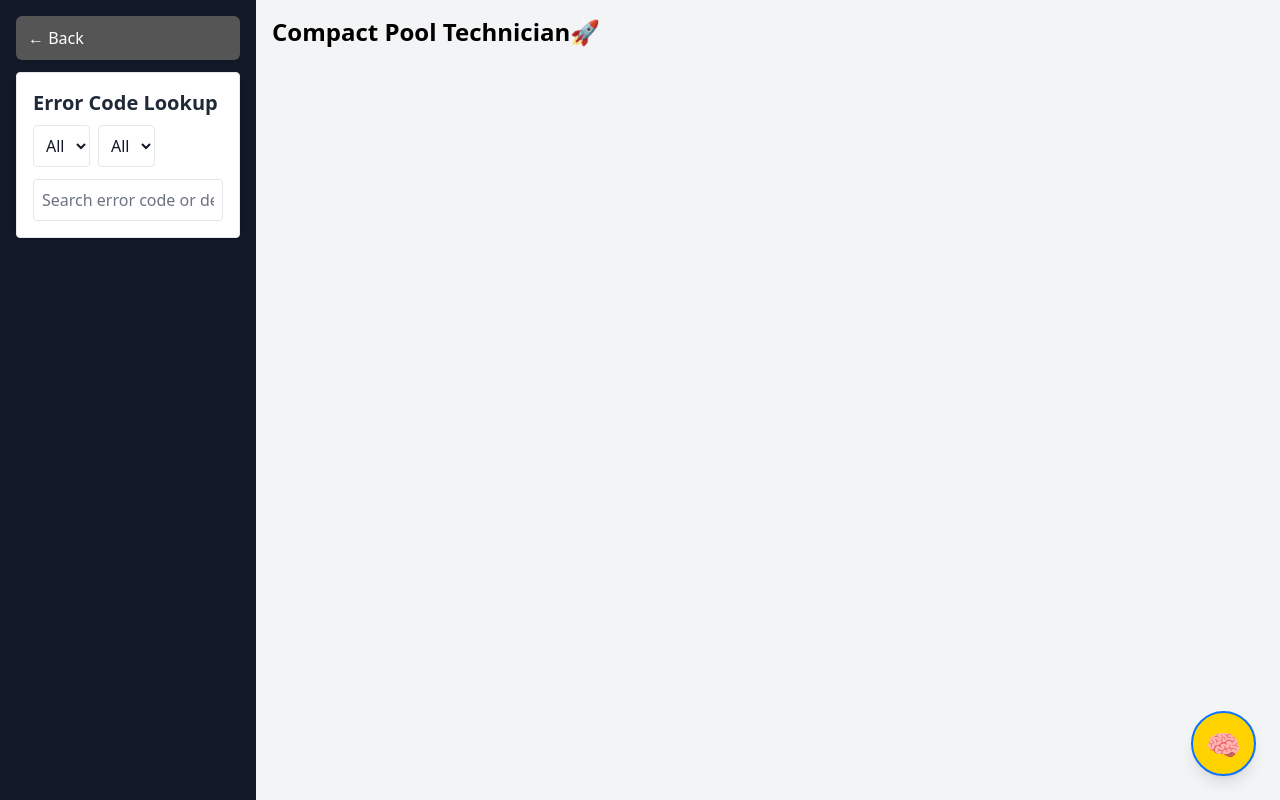
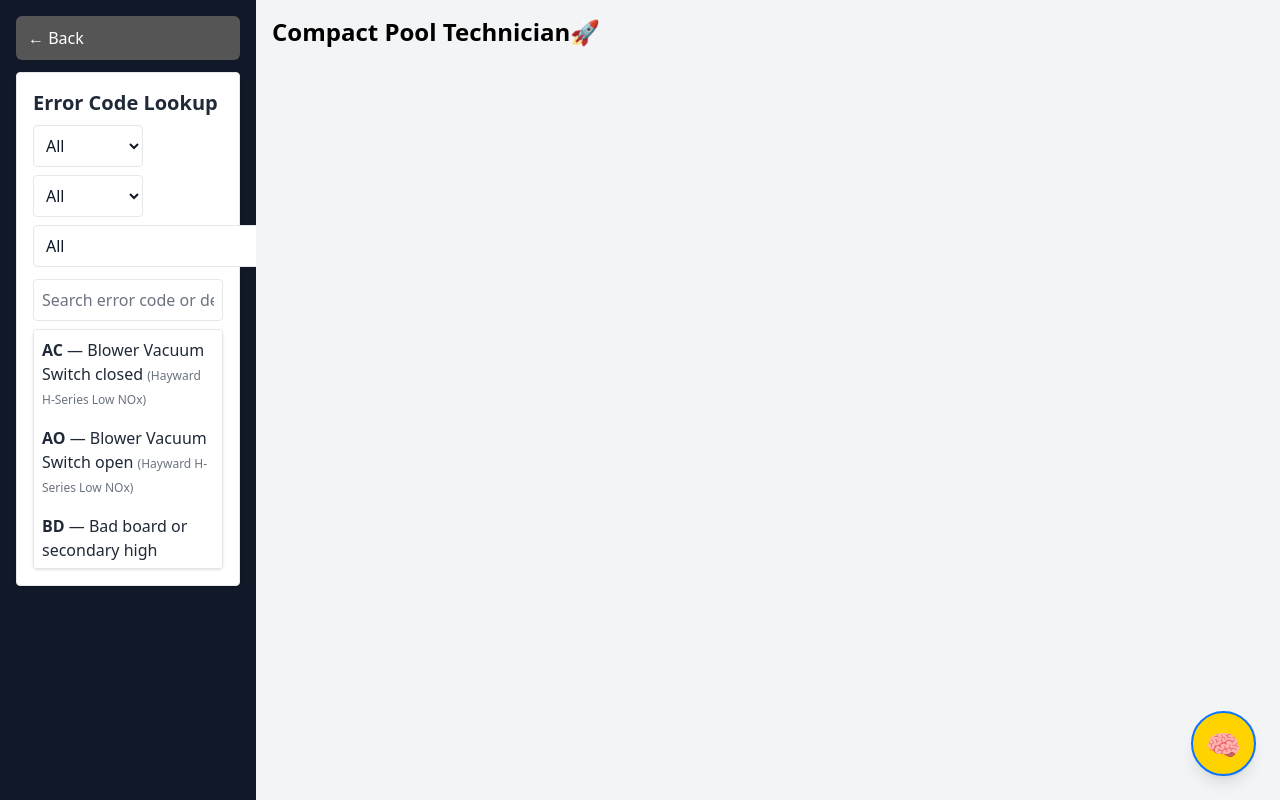
Before and after one commit to WhittonWorks/pocket-pool-technician-react, a React (Create React App) app: page / in a window 1280 px wide. Both pictures are taken after a click on the button "⚡ Error Code Lookup". Built offline with nearby package versions, Linux system fonts and the light colour scheme.

Commit message:
Enhance ErrorLookup with dynamic JSON imports
Refactor ErrorLookup component to dynamically import error JSON files and improve filtering logic.

```diff
--- a/src/ErrorLookup.js
+++ b/src/ErrorLookup.js
@@ -1,14 +1,26 @@
 import React, { useState, useMemo } from "react";
 import Fuse from "fuse.js";
 
-function ErrorLookup({ errors, onSelectError }) {
+/**
+ * ✅ Auto-import all JSON files from /errors folder dynamically
+ *    Each new file dropped in /src/errors will be included automatically.
+ */
+const errorFiles = require.context("./errors", false, /\.json$/);
+const errors = Object.fromEntries(
+  errorFiles.keys().map((key) => [
+    key.replace("./", "").replace(".json", ""),
+    errorFiles(key),
+  ])
+);
+
+function ErrorLookup({ onSelectError }) {
   const [search, setSearch] = useState("");
   const [selected, setSelected] = useState(null);
   const [selectedBrand, setSelectedBrand] = useState("All");
   const [selectedType, setSelectedType] = useState("All");
+  const [selectedModel, setSelectedModel] = useState("All");
 
-  // 🔹 Flatten all brand error files into a single searchable list
-  //    ✅ Includes fallback logic for nested flowTarget structure (Option A)
+  // 🔹 Flatten error data + normalize brand/type/model
   const allErrors = Object.values(errors).flatMap((file) =>
     file.errors.map((e) => ({
       ...e,
@@ -20,14 +32,34 @@ function ErrorLookup({ errors, onSelectError }) {
         file.equipmentType ||
         "Unknown",
       model: e.model || e.flowTarget?.model || file.model || "Unknown",
+      metadata: e.metadata || {},
     }))
   );
 
-  // 🔹 Extract unique brand and type lists for dropdown filters
+  // 🔹 Create brand/type/model dropdown lists
   const brands = ["All", ...new Set(allErrors.map((e) => e.brand))];
-  const types = ["All", ...new Set(allErrors.map((e) => e.equipmentType))];
+  const types = [
+    "All",
+    ...new Set(
+      allErrors
+        .filter((e) => selectedBrand === "All" || e.brand === selectedBrand)
+        .map((e) => e.equipmentType)
+    ),
+  ];
+  const models = [
+    "All",
+    ...new Set(
+      allErrors
+        .filter(
+          (e) =>
+            (selectedBrand === "All" || e.brand === selectedBrand) &&
+            (selectedType === "All" || e.equipmentType === selectedType)
+        )
+        .map((e) => e.model)
+    ),
+  ];
 
-  // 🔹 Synonyms for tech language
+  // 🔹 Synonyms for tech terminology
   const synonymMap = {
     flow: ["circulation", "pressure", "pump", "low flow", "switch", "no flow"],
     ignite: ["fire", "light", "flame", "burn"],
@@ -36,15 +68,12 @@ function ErrorLookup({ errors, onSelectError }) {
     power: ["voltage", "energize", "relay", "transformer"],
   };
 
-  // 🔹 Expand query with synonyms
   const expandQuery = (input) => {
     const words = input.toLowerCase().split(/\s+/).filter(Boolean);
-    return [...new Set(words.flatMap((w) => [w, ...(synonymMap[w] || [])]))].join(
-      " "
-    );
+    return [...new Set(words.flatMap((w) => [w, ...(synonymMap[w] || [])]))].join(" ");
   };
 
-  // 🔹 Configure Fuse.js for fuzzy search
+  // 🔹 Configure Fuse.js
   const fuse = useMemo(() => {
     return new Fuse(allErrors, {
       keys: ["code", "title", "meaning", "description", "fix", "source"],
@@ -54,21 +83,32 @@ function ErrorLookup({ errors, onSelectError }) {
     });
   }, [errors]);
 
-  // 🔍 Perform fuzzy search
+  // 🔍 Run fuzzy search
   const results = search.trim()
     ? fuse.search(expandQuery(search)).map((r) => r.item)
-    : [];
+    : allErrors;
 
-  // 🔹 Apply brand and type filters to search results
-  const filteredResults = results.filter((r) => {
-    const brandMatch =
-      selectedBrand === "All" || r.brand === selectedBrand;
-    const typeMatch =
-      selectedType === "All" || r.equipmentType === selectedType;
-    return brandMatch && typeMatch;
+  // 🧹 Deduplicate results by brand/model/code combo
+  const dedupedResults = results.filter(
+    (v, i, self) =>
+      i ===
+      self.findIndex(
+        (t) =>
+          t.code === v.code &&
+          t.brand === v.brand &&
+          t.model === v.model
+      )
+  );
+
+  // 🔹 Apply filters
+  const filteredResults = dedupedResults.filter((r) => {
+    const brandMatch = selectedBrand === "All" || r.brand === selectedBrand;
+    const typeMatch = selectedType === "All" || r.equipmentType === selectedType;
+    const modelMatch = selectedModel === "All" || r.model === selectedModel;
+    return brandMatch && typeMatch && modelMatch;
   });
 
-  // ✅ Select a result (expand details)
+  // ✅ Select result
   function handleSelect(err) {
     setSelected(err);
     setSearch(err.code || err.title || "");
@@ -78,11 +118,15 @@ function ErrorLookup({ errors, onSelectError }) {
     <div className="p-4 border rounded bg-white shadow text-gray-800">
       <h2 className="text-xl font-bold mb-2">Error Code Lookup</h2>
 
-      {/* 🔹 Brand & Type Filters */}
+      {/* 🔹 Filters: Brand → Equipment Type → Model */}
       <div className="flex flex-wrap gap-2 mb-3">
         <select
           value={selectedBrand}
-          onChange={(e) => setSelectedBrand(e.target.value)}
+          onChange={(e) => {
+            setSelectedBrand(e.target.value);
+            setSelectedType("All");
+            setSelectedModel("All");
+          }}
           className="border p-2 rounded bg-white text-gray-900"
         >
           {brands.map((b) => (
@@ -92,11 +136,24 @@ function ErrorLookup({ errors, onSelectError }) {
 
         <select
           value={selectedType}
-          onChange={(e) => setSelectedType(e.target.value)}
+          onChange={(e) => {
+            setSelectedType(e.target.value);
+            setSelectedModel("All");
+          }}
           className="border p-2 rounded bg-white text-gray-900"
         >
           {types.map((t) => (
             <option key={t}>{t}</option>
+          ))}
+        </select>
+
+        <select
+          value={selectedModel}
+          onChange={(e) => setSelectedModel(e.target.value)}
+          className="border p-2 rounded bg-white text-gray-900"
+        >
+          {models.map((m) => (
+            <option key={m}>{m}</option>
           ))}
         </select>
       </div>
@@ -113,7 +170,7 @@ function ErrorLookup({ errors, onSelectError }) {
         className="border p-2 rounded w-full bg-white text-gray-900 placeholder-gray-500"
       />
 
-      {/* 💡 No search results */}
+      {/* 💡 No results */}
       {search && filteredResults.length === 0 && !selected && (
         <p className="text-red-600 mt-4">❌ No matching errors found.</p>
       )}
@@ -128,7 +185,9 @@ function ErrorLookup({ errors, onSelectError }) {
               className="p-2 hover:bg-gray-200 cursor-pointer text-gray-800"
             >
               <strong>{r.code}</strong> — {r.title}{" "}
-              <span className="text-xs text-gray-500">({r.source})</span>
+              <span className="text-xs text-gray-500">
+                ({r.brand} {r.model})
+              </span>
             </li>
           ))}
         </ul>
@@ -140,6 +199,7 @@ function ErrorLookup({ errors, onSelectError }) {
           <h3 className="font-bold text-lg">
             {selected.code} — {selected.title}
           </h3>
+
           {selected.meaning && (
             <p>
               <strong>Meaning:</strong> {selected.meaning}
@@ -155,8 +215,32 @@ function ErrorLookup({ errors, onSelectError }) {
               <strong>Fix:</strong> {selected.fix}
             </p>
           )}
+
+          {/* 🧠 Optional metadata display */}
+          {selected.metadata && Object.keys(selected.metadata).length > 0 && (
+            <div className="text-sm text-gray-700 mt-2">
+              {selected.metadata.severity && (
+                <p>
+                  <strong>Severity:</strong> {selected.metadata.severity}
+                </p>
+              )}
+              {selected.metadata.frequency && (
+                <p>
+                  <strong>Frequency:</strong> {selected.metadata.frequency}
+                </p>
+              )}
+              {selected.metadata.lastUpdated && (
+                <p>
+                  <strong>Last Updated:</strong> {selected.metadata.lastUpdated}
+                </p>
+              )}
+            </div>
+          )}
+
           <p className="text-sm text-gray-500 mt-2">
-            <em>Source: {selected.source}</em>
+            <em>
+              Source: {selected.source} | {selected.brand} {selected.model}
+            </em>
           </p>
 
           {/* 🚀 Start Flow */}
```
